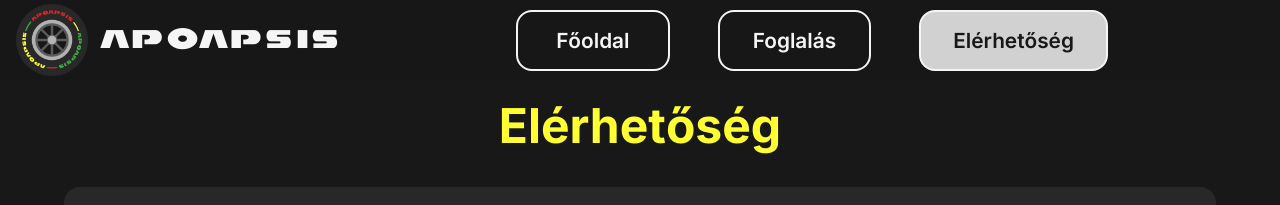
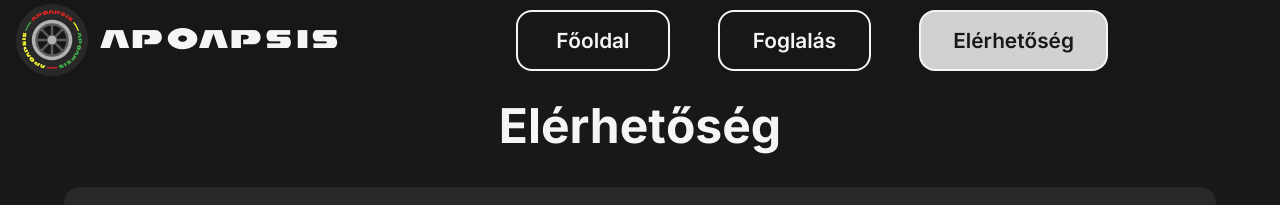
Before and after one commit to Mylan1173/apoapsis-website, a Next.js app: page /elerhetoseg in a window 1280 px wide. Shown: the top 205 px of the page. Built offline with nearby package versions, Linux system fonts and the light colour scheme.

Commit message:
Elerhetoseg 1.3

```diff
--- a/app/elerhetoseg/elerhetoseg.module.css
+++ b/app/elerhetoseg/elerhetoseg.module.css
@@ -2,7 +2,7 @@
   margin-top: 12vh;
   text-align: center;
   font-size: 2rem;
-  color: var(--wario);
+  color: whitesmoke;
   margin-bottom: 2rem;
 }
 
```
